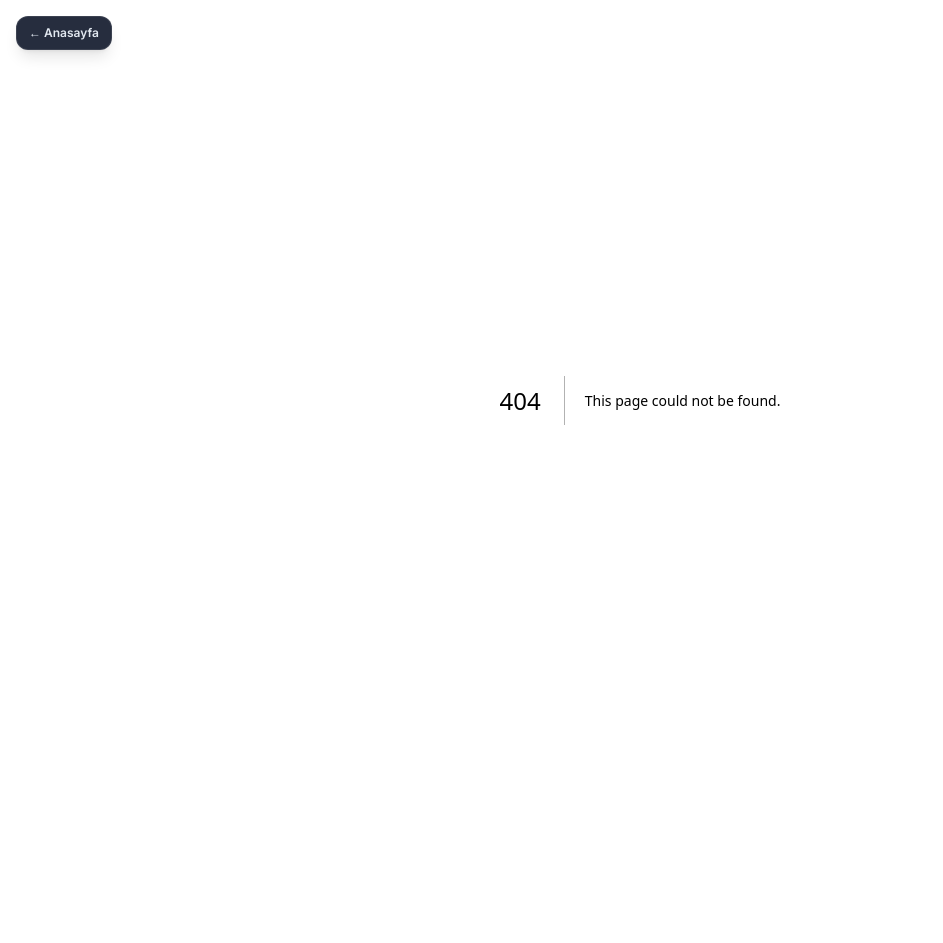
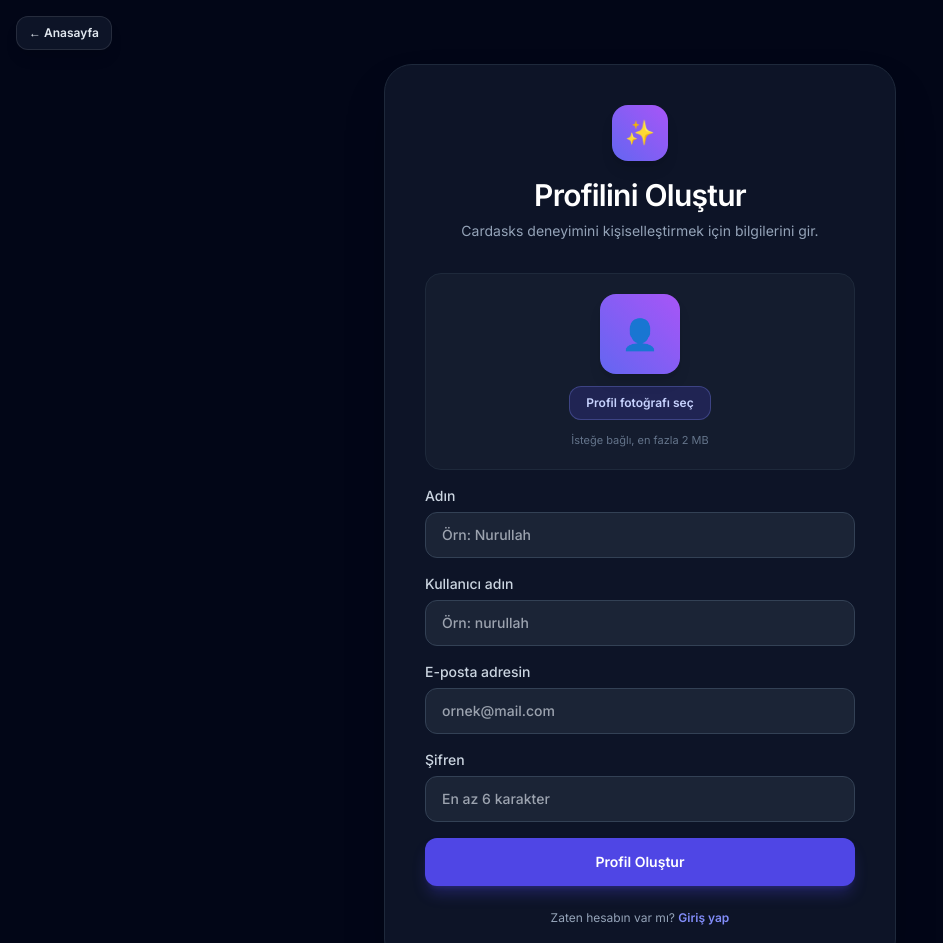
Before and after one commit to naksoy3/kacan-kart-app, a Next.js app in the folder kacan-kart-app/: page /kayit in a window 1280 px wide. Before the commit this address had no page. Shown: the top 943 px of the page, without its empty margins (0-943 px from the left). Before the commit the page ends 800 px from the top, so only its background shows below. Built offline with nearby package versions, Linux system fonts and the light colour scheme; no server answers.

Commit message:
Add profile registration and photo upload

```diff
--- /dev/null
+++ b/kacan-kart-app/app/kayit/page.tsx
@@ -0,0 +1,178 @@
+"use client";
+
+import { FormEvent, useState } from "react";
+import Link from "next/link";
+import { useRouter } from "next/navigation";
+import { supabase } from "@/utils/supabase";
+
+export default function KayitPage() {
+  const router = useRouter();
+  const [ad, setAd] = useState("");
+  const [kullaniciAdi, setKullaniciAdi] = useState("");
+  const [fotoUrl, setFotoUrl] = useState("");
+  const [email, setEmail] = useState("");
+  const [sifre, setSifre] = useState("");
+  const [loading, setLoading] = useState(false);
+  const [error, setError] = useState<string | null>(null);
+  const [message, setMessage] = useState<string | null>(null);
+
+  const handlePhotoChange = (event: React.ChangeEvent<HTMLInputElement>) => {
+    const file = event.target.files?.[0];
+    if (!file) return;
+
+    if (!file.type.startsWith("image/")) {
+      setError("Lütfen bir görsel dosyası seç.");
+      return;
+    }
+
+    if (file.size > 2 * 1024 * 1024) {
+      setError("Fotoğraf en fazla 2 MB olabilir.");
+      return;
+    }
+
+    const reader = new FileReader();
+    reader.onload = () => setFotoUrl(String(reader.result));
+    reader.readAsDataURL(file);
+  };
+
+  const handleSubmit = async (event: FormEvent<HTMLFormElement>) => {
+    event.preventDefault();
+    setLoading(true);
+    setError(null);
+    setMessage(null);
+
+    const { error: signUpError } = await supabase.auth.signUp({
+      email,
+      password: sifre,
+      options: {
+        data: {
+          full_name: ad,
+          username: kullaniciAdi,
+          avatar_url: fotoUrl || null,
+        },
+      },
+    });
+
+    if (signUpError) {
+      setError(signUpError.message);
+    } else {
+      const { data: sessionData, error: signInError } = await supabase.auth.signInWithPassword({
+        email,
+        password: sifre,
+      });
+
+      if (sessionData.session && !signInError) {
+        setMessage("Profilin oluşturuldu. Hoş geldin!");
+        setTimeout(() => router.push("/"), 900);
+      } else {
+        setError("Kayıt tamamlandı ancak otomatik giriş yapılamadı. Supabase Auth ayarlarından e-posta doğrulamasını geçici olarak kapatmalısın.");
+      }
+    }
+
+    setLoading(false);
+  };
+
+  return (
+    <main className="min-h-screen bg-slate-950 px-4 py-16 text-white">
+      <div className="mx-auto w-full max-w-lg rounded-[28px] border border-slate-800 bg-slate-900/90 p-8 shadow-2xl backdrop-blur-xl sm:p-10">
+        <div className="mb-8 text-center">
+          <div className="mx-auto mb-4 flex h-14 w-14 items-center justify-center rounded-2xl bg-gradient-to-tr from-indigo-500 to-purple-500 text-2xl shadow-lg">
+            ✨
+          </div>
+          <h1 className="text-3xl font-extrabold tracking-tight">Profilini Oluştur</h1>
+          <p className="mt-2 text-sm text-slate-400">
+            Cardasks deneyimini kişiselleştirmek için bilgilerini gir.
+          </p>
+        </div>
+
+        {error && (
+          <div className="mb-5 rounded-xl border border-rose-500/30 bg-rose-500/10 p-3 text-center text-xs text-rose-300">
+            {error}
+          </div>
+        )}
+
+        {message && (
+          <div className="mb-5 rounded-xl border border-emerald-500/30 bg-emerald-500/10 p-3 text-center text-xs text-emerald-300">
+            {message}
+          </div>
+        )}
+
+        <form onSubmit={handleSubmit} className="space-y-4">
+          <div className="flex flex-col items-center gap-3 rounded-2xl border border-slate-800 bg-slate-800/40 p-5">
+            <div className="flex h-20 w-20 items-center justify-center overflow-hidden rounded-2xl bg-gradient-to-tr from-indigo-500 to-purple-500 text-3xl shadow-lg">
+              {fotoUrl ? <img src={fotoUrl} alt="Profil önizlemesi" className="h-full w-full object-cover" /> : "👤"}
+            </div>
+            <label className="cursor-pointer rounded-xl border border-indigo-400/30 bg-indigo-600/20 px-4 py-2 text-xs font-semibold text-indigo-200 transition hover:bg-indigo-600/30">
+              Profil fotoğrafı seç
+              <input type="file" accept="image/*" onChange={handlePhotoChange} className="hidden" />
+            </label>
+            <p className="text-[11px] text-slate-500">İsteğe bağlı, en fazla 2 MB</p>
+          </div>
+
+          <label className="block text-sm font-medium text-slate-300">
+            Adın
+            <input
+              required
+              value={ad}
+              onChange={(event) => setAd(event.target.value)}
+              placeholder="Örn: Nurullah"
+              className="mt-1.5 w-full rounded-xl border border-slate-700 bg-slate-800/80 px-4 py-3 text-white outline-none transition focus:border-indigo-500"
+            />
+          </label>
+
+          <label className="block text-sm font-medium text-slate-300">
+            Kullanıcı adın
+            <input
+              required
+              minLength={3}
+              value={kullaniciAdi}
+              onChange={(event) => setKullaniciAdi(event.target.value.replace(/\s/g, "").toLowerCase())}
+              placeholder="Örn: nurullah"
+              className="mt-1.5 w-full rounded-xl border border-slate-700 bg-slate-800/80 px-4 py-3 text-white outline-none transition focus:border-indigo-500"
+            />
+          </label>
+
+          <label className="block text-sm font-medium text-slate-300">
+            E-posta adresin
+            <input
+              required
+              type="email"
+              value={email}
+              onChange={(event) => setEmail(event.target.value)}
+              placeholder="ornek@mail.com"
+              className="mt-1.5 w-full rounded-xl border border-slate-700 bg-slate-800/80 px-4 py-3 text-white outline-none transition focus:border-indigo-500"
+            />
+          </label>
+
+          <label className="block text-sm font-medium text-slate-300">
+            Şifren
+            <input
+              required
+              minLength={6}
+              type="password"
+              value={sifre}
+              onChange={(event) => setSifre(event.target.value)}
+              placeholder="En az 6 karakter"
+              className="mt-1.5 w-full rounded-xl border border-slate-700 bg-slate-800/80 px-4 py-3 text-white outline-none transition focus:border-indigo-500"
+            />
+          </label>
+
+          <button
+            type="submit"
+            disabled={loading}
+            className="mt-2 w-full rounded-xl bg-indigo-600 py-3.5 text-sm font-bold shadow-lg shadow-indigo-600/30 transition hover:bg-indigo-500 disabled:opacity-50"
+          >
+            {loading ? "Profil oluşturuluyor..." : "Profil Oluştur"}
+          </button>
+        </form>
+
+        <p className="mt-6 text-center text-xs text-slate-400">
+          Zaten hesabın var mı?{" "}
+          <Link href="/" className="font-semibold text-indigo-400 hover:underline">
+            Giriş yap
+          </Link>
+        </p>
+      </div>
+    </main>
+  );
+}
--- a/kacan-kart-app/components/AuthModal.tsx
+++ b/kacan-kart-app/components/AuthModal.tsx
@@ -1,6 +1,7 @@
 "use client";
 
 import { useState } from "react";
+import Link from "next/link";
 import { supabase } from "@/utils/supabase";
 
 interface AuthModalProps {
@@ -10,7 +11,6 @@ interface AuthModalProps {
 }
 
 export default function AuthModal({ isOpen, onClose, onSuccess }: AuthModalProps) {
-  const [isSignUp, setIsSignUp] = useState(false);
   const [email, setEmail] = useState("");
   const [password, setPassword] = useState("");
   const [loading, setLoading] = useState(false);
@@ -25,18 +25,6 @@ export default function AuthModal({ isOpen, onClose, onSuccess }: AuthModalProps
     setError(null);
     setMessage(null);
 
-    if (isSignUp) {
-      const { error } = await supabase.auth.signUp({
-        email,
-        password,
-      });
-      if (error) {
-        setError(error.message);
-      } else {
-        setMessage("Kayıt başarılı! Lütfen e-postanızı kontrol edin veya giriş yapın.");
-        setIsSignUp(false);
-      }
-    } else {
     const { error } = await supabase.auth.signInWithPassword({
       email,
       password,
@@ -46,7 +34,6 @@ export default function AuthModal({ isOpen, onClose, onSuccess }: AuthModalProps
     } else {
       onSuccess();
       onClose();
-      }
     }
     setLoading(false);
   };
@@ -63,12 +50,10 @@ export default function AuthModal({ isOpen, onClose, onSuccess }: AuthModalProps
 
         <div className="text-center space-y-2">
           <h3 className="text-2xl font-extrabold tracking-tight">
-            {isSignUp ? "✨ Hesap Oluştur" : "👋 Giriş Yap"}
+            👋 Giriş Yap
           </h3>
           <p className="text-xs text-slate-400">
-            {isSignUp
-              ? "Kart oluşturmak ve bildirim almak için hemen kaydol."
-              : "Hesabına giriş yaparak soru kartı göndermeye devam et."}
+            Hesabına giriş yaparak soru kartı göndermeye devam et.
           </p>
         </div>
 
@@ -114,24 +99,18 @@ export default function AuthModal({ isOpen, onClose, onSuccess }: AuthModalProps
             disabled={loading}
             className="w-full py-3.5 bg-indigo-600 hover:bg-indigo-500 font-bold rounded-xl text-sm transition shadow-lg shadow-indigo-600/30 cursor-pointer disabled:opacity-50 mt-2"
           >
-            {loading ? "İşleniyor..." : isSignUp ? "Kayıt Ol" : "Giriş Yap"}
+            {loading ? "İşleniyor..." : "Giriş Yap"}
           </button>
         </form>
 
         <div className="text-center pt-2">
-          <button
-            type="button"
-            onClick={() => {
-              setIsSignUp(!isSignUp);
-              setError(null);
-              setMessage(null);
-            }}
+          <Link
+            href="/kayit"
+            onClick={onClose}
             className="text-xs text-indigo-400 hover:underline cursor-pointer font-medium"
           >
-            {isSignUp
-              ? "Zaten hesabın var mı? Giriş yap"
-              : "Hesabın yok mu? Hemen kaydol"}
-          </button>
+            Hesabın yok mu? Hemen kaydol
+          </Link>
         </div>
       </div>
     </div>
```
Lines whose indentation alone changed are shown as unchanged.
